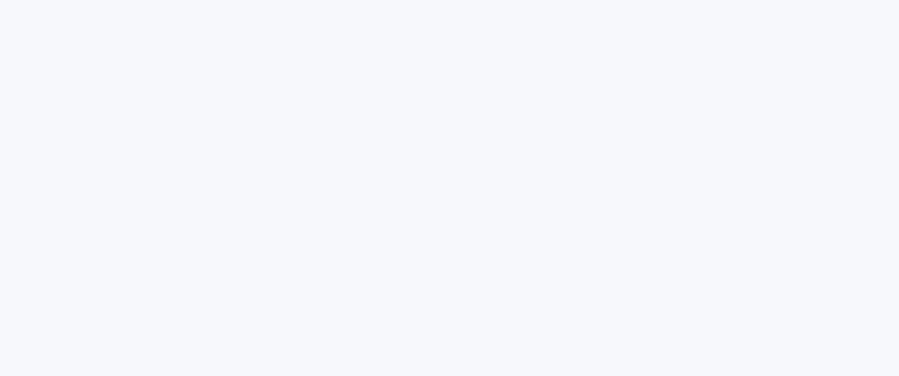
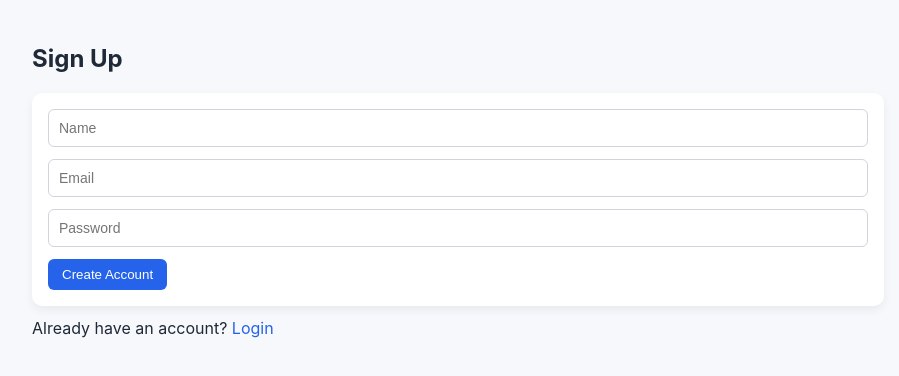
Before and after one commit to TechieBhavin/course-subscription-app, a React (Vite) app in the folder client/: page /signup in a window 1280 px wide. Before the commit this address had no page. Shown: the top 376 px of the page, without its empty margins (182-1081 px from the left). Built offline with nearby package versions, Linux system fonts and the light colour scheme.

Commit message:
Add signup page with API integration

```diff
--- a/client/src/App.jsx
+++ b/client/src/App.jsx
@@ -3,6 +3,7 @@ import Login from "./pages/Login";
 import Home from "./pages/Home";
 import CourseDetail from "./pages/CourseDetail";
 import MyCourses from "./pages/MyCourses";
+import Signup from "./pages/Signup";
 
 const isAuthenticated = () => {
   return localStorage.getItem("token");
@@ -26,7 +27,11 @@ function App() {
       <Route
         path="/my-courses"
         element={isAuthenticated() ? <MyCourses /> : <Navigate to="/login" />}
+
+
       />
+
+      <Route path="/signup" element={<Signup />} />
     </Routes>
   );
 }
--- a/client/src/index.css
+++ b/client/src/index.css
@@ -120,3 +120,11 @@ button:disabled {
   transform: translateY(-2px);
   transition: 0.2s ease;
 }
+input {
+  width: 100%;
+  padding: 10px;
+  margin-bottom: 12px;
+  border-radius: 6px;
+  border: 1px solid #d1d5db;
+  font-size: 14px;
+}
--- /dev/null
+++ b/client/src/pages/Signup.jsx
@@ -0,0 +1,66 @@
+import { useState } from "react";
+import axios from "axios";
+import { Link, useNavigate } from "react-router-dom";
+
+const Signup = () => {
+  const [name, setName] = useState("");
+  const [email, setEmail] = useState("");
+  const [password, setPassword] = useState("");
+  const navigate = useNavigate();
+
+  const handleSignup = async (e) => {
+    e.preventDefault();
+
+    try {
+      await axios.post("http://localhost:5006/auth/signup", {
+        name,
+        email,
+        password,
+      });
+
+      alert("Signup successful. Please login.");
+      navigate("/login");
+    } catch (err) {
+      alert(err.response?.data?.message || "Signup failed");
+    }
+  };
+
+  return (
+    <div className="container">
+      <h2>Sign Up</h2>
+
+      <form onSubmit={handleSignup} className="course-card">
+        <input
+          placeholder="Name"
+          value={name}
+          onChange={(e) => setName(e.target.value)}
+          required
+        />
+
+        <input
+          placeholder="Email"
+          type="email"
+          value={email}
+          onChange={(e) => setEmail(e.target.value)}
+          required
+        />
+
+        <input
+          placeholder="Password"
+          type="password"
+          value={password}
+          onChange={(e) => setPassword(e.target.value)}
+          required
+        />
+
+        <button type="submit">Create Account</button>
+      </form>
+
+      <p style={{ marginTop: 12 }}>
+        Already have an account? <Link to="/login">Login</Link>
+      </p>
+    </div>
+  );
+};
+
+export default Signup;
```
